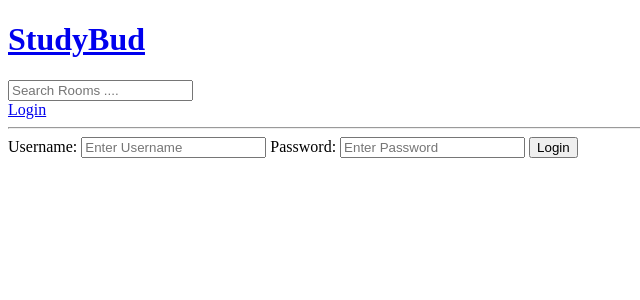
After one commit to itzadnantech/studybud, a Django app: page /login in a window 1280 px wide. The commit adds this page. Shown: the top 300 px of the page, without its empty margins (0-640 px from the left). Run offline with Django 4.2, Linux system fonts and the light colour scheme.

Commit message:
commit #1

```diff
--- /dev/null
+++ b/base/templates/base/login_register.html
@@ -0,0 +1,11 @@
+{% extends 'main.html' %} {% block content %}
+<form method="POST">
+  {% csrf_token %}
+  <label>Username:</label>
+  <input type="text" name="username" placeholder="Enter Username" />
+  <label>Password:</label>
+  <input type="password" name="password" placeholder="Enter Password" />
+  <input type="submit" value="Login">
+</form>
+
+{% endblock content %}
--- a/base/urls.py
+++ b/base/urls.py
@@ -2,6 +2,7 @@ from django.urls import path
 from . import views
 
 urlpatterns = [
+    path("login",views.loginPage,name="login"),
     path("", views.home, name="home"),
     path("room/<str:pk>/", views.room, name="room"),
     path("create-room",views.createRoom,name="create-room"),
--- a/base/views.py
+++ b/base/views.py
@@ -2,15 +2,17 @@ from django.shortcuts import render, redirect
 from .models import Room, Topic
 from .forms import RoomForm
 from django.db.models import Q
-
-# Create your views here.
-
-# rooms = [
-#     {'id':1,"name":"lets learn Python"},
-#     {'id':2,"name":"Design with me"},
-#     {'id':3,"name":"Frontend Developer"},
-# ]
-
+import logging
+logger = logging.getLogger(__name__)
+# Login Page
+def loginPage(request):
+    if request.method == "POST":
+        username = request.POST.get('username')
+        password = request.POST.get('password')
+        logger.debug('This is a debug message')
+    context = {}
+    template = "base/login_register.html"
+    return render(request,template,context)
 
 # Load home page
 def home(request):
--- a/templates/navbar.html
+++ b/templates/navbar.html
@@ -4,4 +4,5 @@
 <form method="GET" action="{% url 'home' %}">
   <input type="text" name="q" placeholder="Search Rooms ...." />
 </form>
+<a href="{% url 'login' %}">Login</a>
 <hr />
```
Also changed, not shown: studybud/settings.py (+33 -0 lines), 1 other file.
